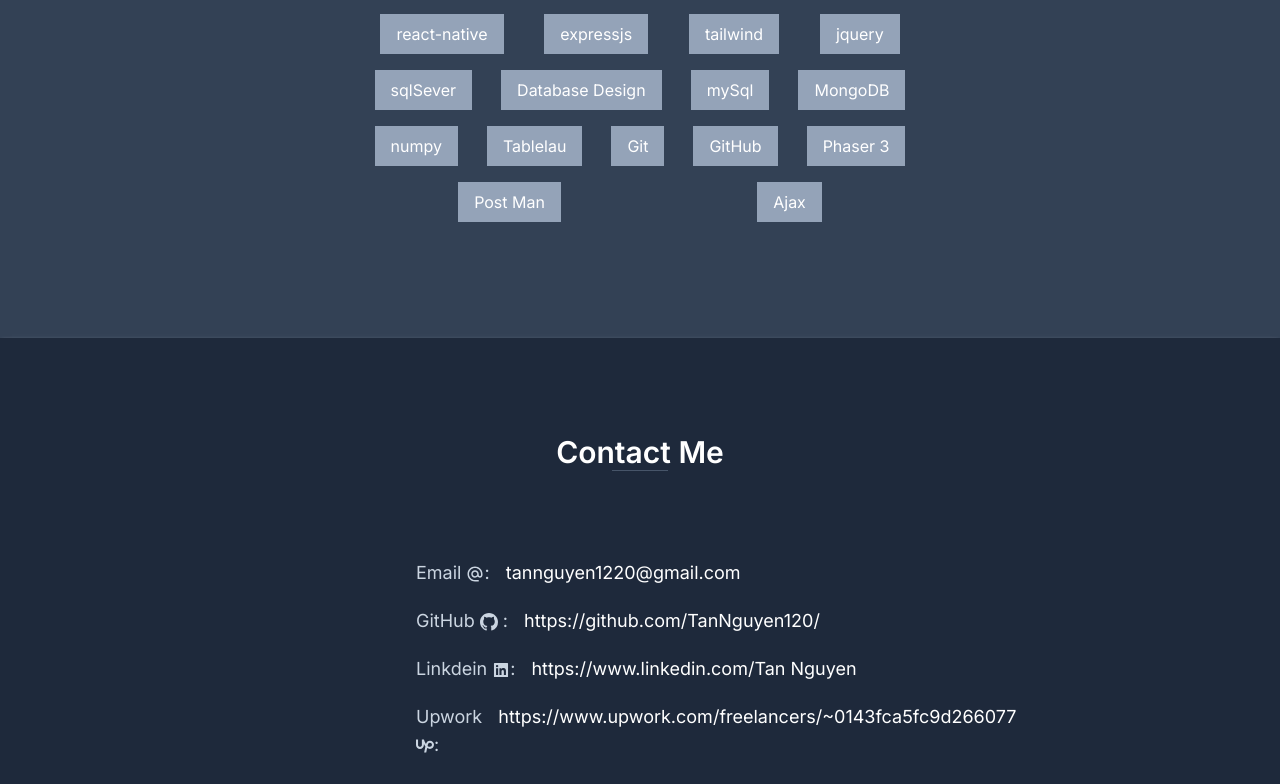
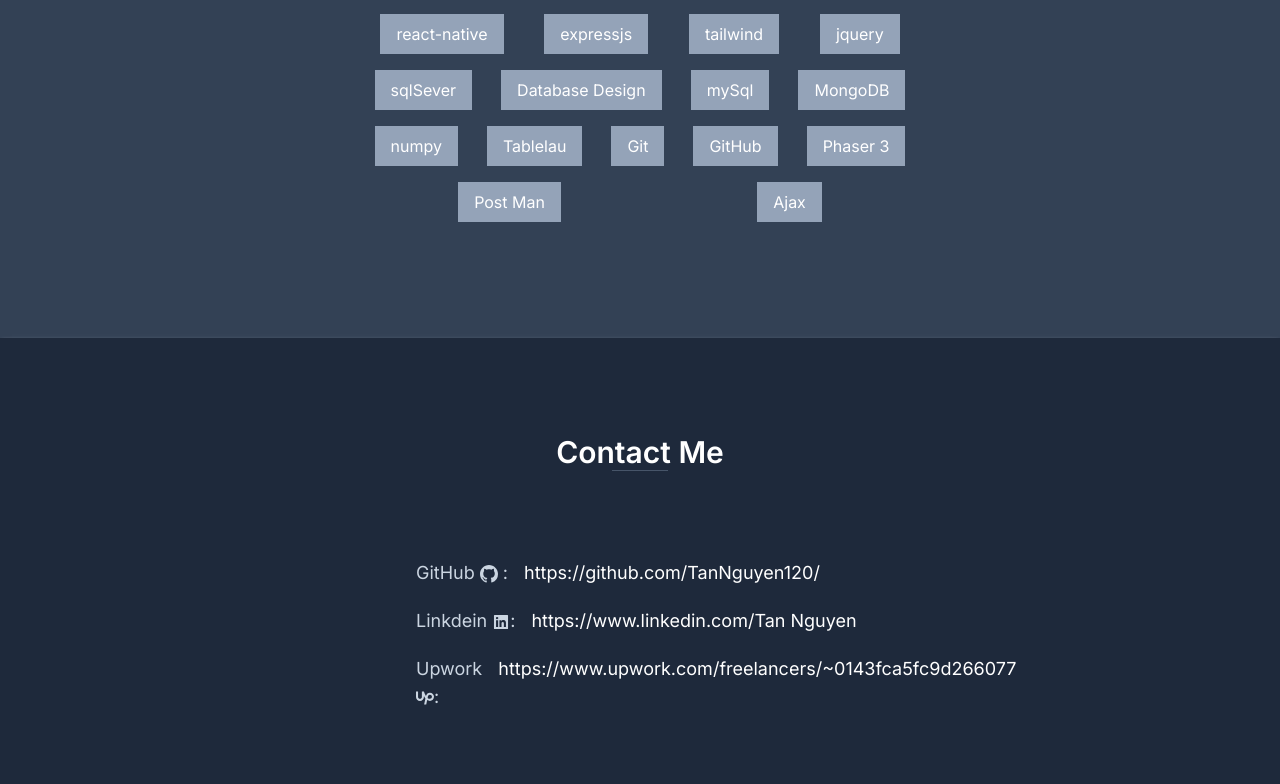
Before and after one commit to TanNguyen120/portfolio, a Next.js app: page / in a window 1280 px wide. Shown: the part 4145-4929 px from the top of the page. Built offline with nearby package versions, Linux system fonts and the light colour scheme.

Commit message:
remove email and add a project

```diff
--- a/app/component/contactMe.tsx
+++ b/app/component/contactMe.tsx
@@ -27,17 +27,6 @@
   const isInView = useInView(ref);
   return (
     <div className=' flex flex-col w-1/2 mx-auto my-3 pl-12 gap-5' ref={ref}>
-      <motion.div
-        variants={contactAnimate}
-        animate={isInView ? 'show' : 'hidden'}
-        custom={0}
-        className=' flex flex-row text-white text-lg'
-      >
-        <div className=' mr-4 text-slate-300'>
-          Email <MdOutlineAlternateEmail className='inline' />:
-        </div>
-        <div>tannguyen1220@gmail.com</div>
-      </motion.div>
       <motion.div
         variants={contactAnimate}
         animate={isInView ? 'show' : 'hidden'}
--- a/project.json
+++ b/project.json
@@ -14,6 +14,14 @@
         "axios",
         "javascript"
       ]
+    },
+    {
+      "projectName": "Healthy Life Style",
+      "description": "An Education game that teach young kid about bad and good life habit. Work on Upwork I help create scene and logic from playbook design into Phaser",
+      "projectLink": "",
+      "imgUrl": "/projectsPic/t-gameLog.png",
+      "webSiteLink": "",
+      "skill": ["Phaser 3", "javascript"]
     },
     {
       "projectName": "T-Gamelog",
```
